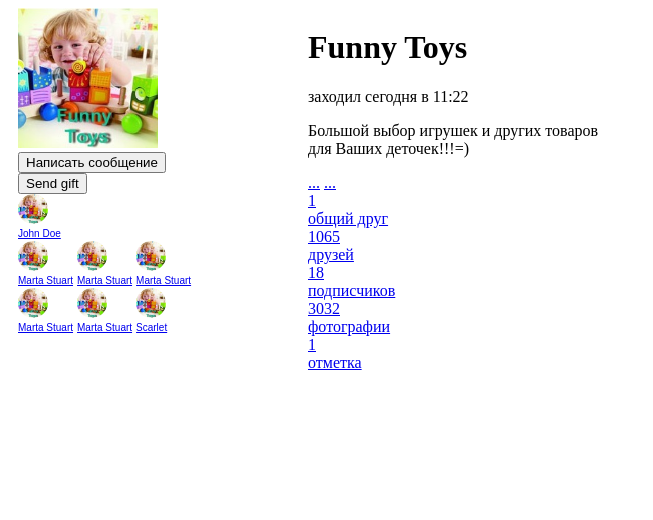
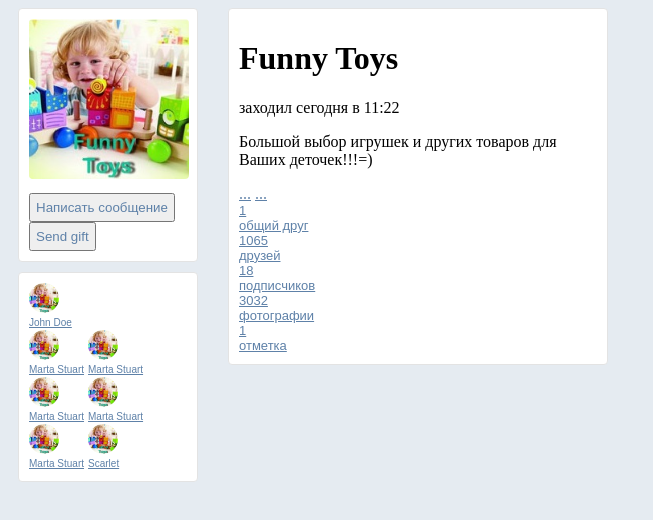
Before and after one commit to grekman/goit_team2, a plain HTML site: page index.html in a window 1280 px wide. Shown: the whole page, without its empty margins (0-653 px from the left). Drawn offline with Linux system fonts and the light colour scheme.

Commit message:
some style

```diff
--- a/Style.css
+++ b/Style.css
@@ -1,6 +1,8 @@
 
+body {
+  background-color: #e5ebf1;
+}
 #wrapper {
-  background-color: #e5ebf1;
   width:600px;
 
 }
@@ -8,19 +10,37 @@
 	width:180px;
 	float:left;
 	padding: 0 10px 20px;
+
+}
+
+.block {
+  margin-bottom: 10px;
+  padding: 10px;
+  background-color: #FFFFFF;
+  border: solid 1px #e3e3e3;
+  border-radius: 4px;
 }
 
 #right-column {
-	width:300px;
+	width:380px;
 	float:right;
 }
 
-button .flat_button {
+.main_photo {
+  margin-bottom: 10px;
+}
+.main_photo img {
+  border-radius: 4px;
+}
+
+button.flat_button {
   color: #5e81a8;
+  padding: 5px;
 }
 
 .profile_actions .profile_action_btn {
-  width: 140
+  width: 150;
+
 
 }
 
@@ -31,6 +51,7 @@ button .flat_button {
 }
 
 .people_table .one {
+  padding: 10px;
   border-bottom:1px solid #efece7;
 }
 
@@ -40,6 +61,18 @@ button .flat_button {
 }
 
 
+.inner_funny_toys {
+  display:inline-block;
+}
+
+.page_counter {
+  font:normal 13px Arial, Helvetica, sans-serif;
+}
+
+a {
+  color: #5e81a8;
+}
+
 .people_cell {
  display: inline-block;
 }
--- a/index.html
+++ b/index.html
@@ -13,8 +13,10 @@
 
          <div id="left-column">
 
+           <div class = "block">
+
            <div class="main_photo">
-             <img src="avatar.jpg" width="140" height="140">
+             <img src="avatar.jpg" width="160" height="160">
              </div>
             <div class="profile_actions">
                 <div class="profile_action_btn">
@@ -31,9 +33,10 @@
                  </div>
                </div>
               </div>
+            </div>
 
 
-
+            <div class="block">
             <div class="people_table one">
                   <div class="people_row">
                     <div class="people_cell">
@@ -113,11 +116,12 @@
                   </div>
                 </div>
             </div>
+          </div>
 
           </div>
 
            <div id="right-column">
-               <div class="funny_toys">
+               <div class="block">
                    <div class="inner_funny_toys">
 
                        <div class="inner_top">
```
